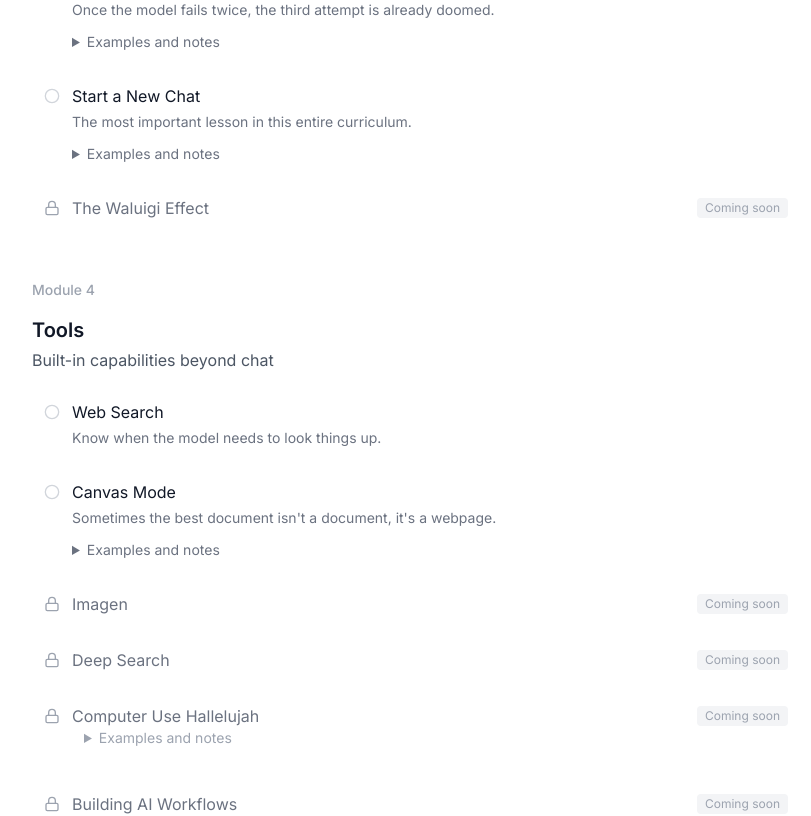
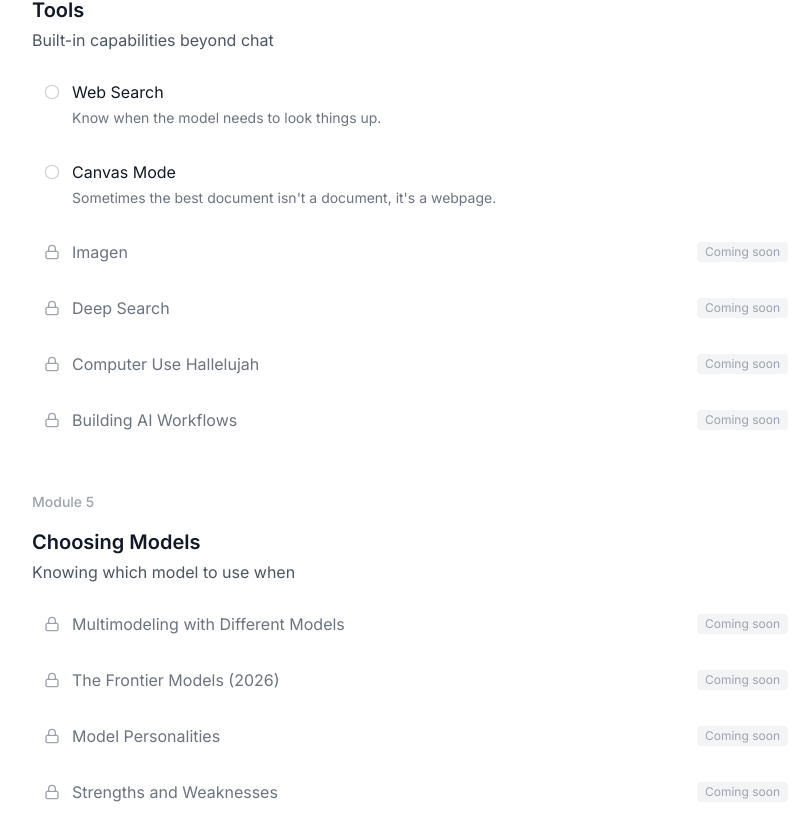
Before and after one commit to asavschaeffer/megaminds-web, a Next.js app: page /learn/curriculum in a window 1280 px wide. Shown: the part 2013-2829 px from the top of the page, without its empty margins (224-1035 px from the left). Built offline with nearby package versions, Linux system fonts and the light colour scheme.

Commit message:
Keep curriculum index summaries concise

```diff
--- a/app/learn/curriculum/page.tsx
+++ b/app/learn/curriculum/page.tsx
@@ -51,7 +51,6 @@ function LessonRow({ lesson }: { lesson: CurriculumLesson }) {
           <span className="text-xs bg-gray-100 px-2 py-0.5 rounded ml-auto">Coming soon</span>
         </div>
         {lesson.description && <p className="mt-1 ml-7 text-sm text-gray-400">{lesson.description}</p>}
-        <LessonNotes bullets={lesson.bullets} muted />
       </div>
     )
   }
@@ -68,28 +67,6 @@ function LessonRow({ lesson }: { lesson: CurriculumLesson }) {
         </div>
         {lesson.description && <p className="mt-1 ml-7 text-sm text-gray-500">{lesson.description}</p>}
       </Link>
-      <LessonNotes bullets={lesson.bullets} />
     </div>
   )
 }
-
-function LessonNotes({ bullets, muted = false }: { bullets?: string[]; muted?: boolean }) {
-  if (!bullets) {
-    return null
-  }
-
-  return (
-    <details className="group/notes px-3 pb-3 ml-7 text-sm">
-      <summary className={muted ? 'cursor-pointer text-gray-400' : 'cursor-pointer text-gray-500 hover:text-gray-700'}>
-        Examples and notes
-      </summary>
-      <ul className={muted ? 'mt-2 space-y-1 text-gray-400' : 'mt-2 space-y-1 text-gray-500'}>
-        {bullets.map((bullet) => (
-          <li key={bullet} className="list-disc ml-5">
-            {bullet}
-          </li>
-        ))}
-      </ul>
-    </details>
-  )
-}
```
